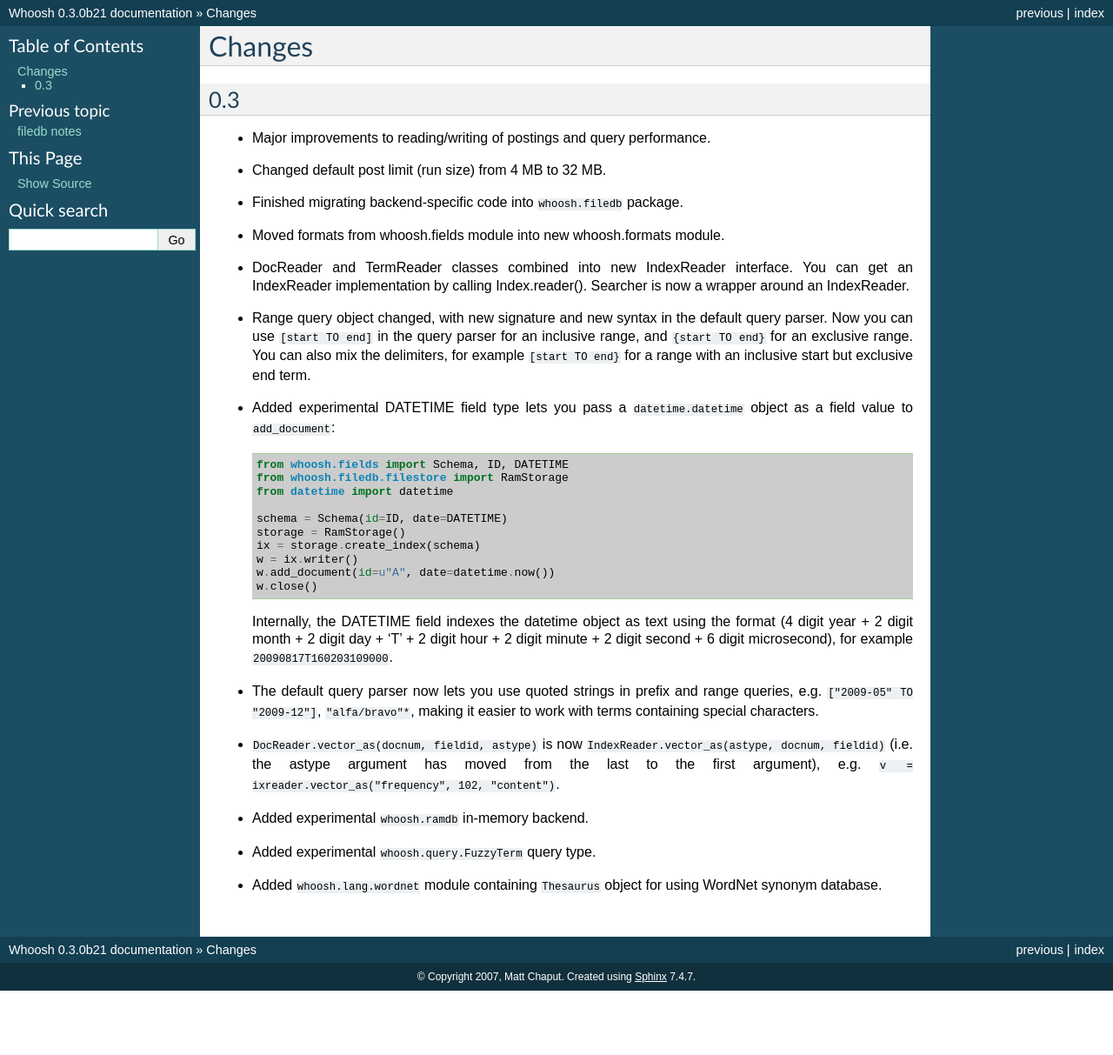
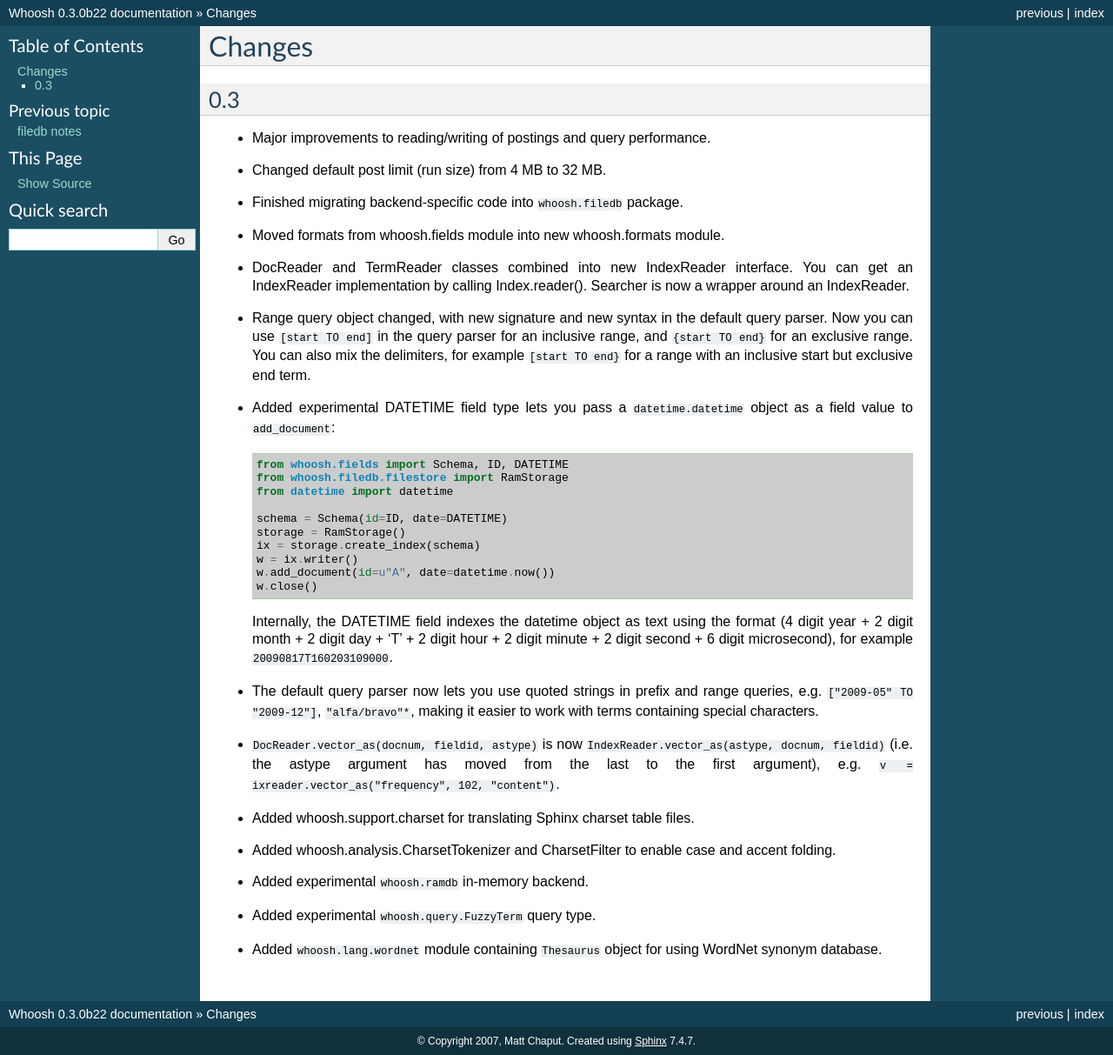
Before and after one commit to mchaput/whoosh, a Sphinx documentation site: the page built from docs/source/changes.rst, in a window 1280 px wide. Shown: the whole page at 87% size. Built offline with Sphinx 7.4.7, drawn with Linux system fonts in a browser that asks for light colours; before the commit the page ends 1139 px from its top, so only the background shows below that.

Commit message:
Fixed documentation.

```diff
--- a/docs/source/api/analysis.rst
+++ b/docs/source/api/analysis.rst
@@ -23,6 +23,7 @@
 
 .. autofunction:: IDTokenizer
 .. autoclass:: RegexTokenizer
+.. autoclass:: CharsetTokenizer
 .. autoclass:: SpaceSeparatedTokenizer
 .. autoclass:: CommaSeparatedTokenizer
 .. autoclass:: NgramTokenizer
@@ -34,6 +35,7 @@
 .. autofunction:: PassFilter
 .. autofunction:: LowercaseFilter
 .. autofunction:: UnderscoreFilter
+.. autoclass:: CharsetFilter
 .. autoclass:: StopFilter
 .. autoclass:: StemFilter
 .. autofunction:: CamelFilter
--- a/docs/source/api/index.rst
+++ b/docs/source/api/index.rst
@@ -38,5 +38,4 @@
 .. autoexception:: EmptyIndexError
 .. autoexception:: IndexVersionError
 .. autoexception:: OutOfDateError
-.. autoexception:: IndexLockedError
 .. autoexception:: IndexError
--- a/docs/source/changes.rst
+++ b/docs/source/changes.rst
@@ -51,6 +51,11 @@
   has moved from the last to the first argument), e.g.
   ``v = ixreader.vector_as("frequency", 102, "content")``.
 
+* Added whoosh.support.charset for translating Sphinx charset table files.
+
+* Added whoosh.analysis.CharsetTokenizer and CharsetFilter to enable case and
+  accent folding.
+
 * Added experimental ``whoosh.ramdb`` in-memory backend.
 
 * Added experimental ``whoosh.query.FuzzyTerm`` query type.
--- a/src/whoosh/__init__.py
+++ b/src/whoosh/__init__.py
@@ -14,7 +14,7 @@
 # limitations under the License.
 #===============================================================================
 
-__version__ = (0, 3, 0, 'b', 21)
+__version__ = (0, 3, 0, 'b', 22)
 
 
 def versionstring(build=True, extra=True):
```
Also changed, not shown: docs/source/api/support/charset.rst (added, +12 -0 lines), 2 other files.
